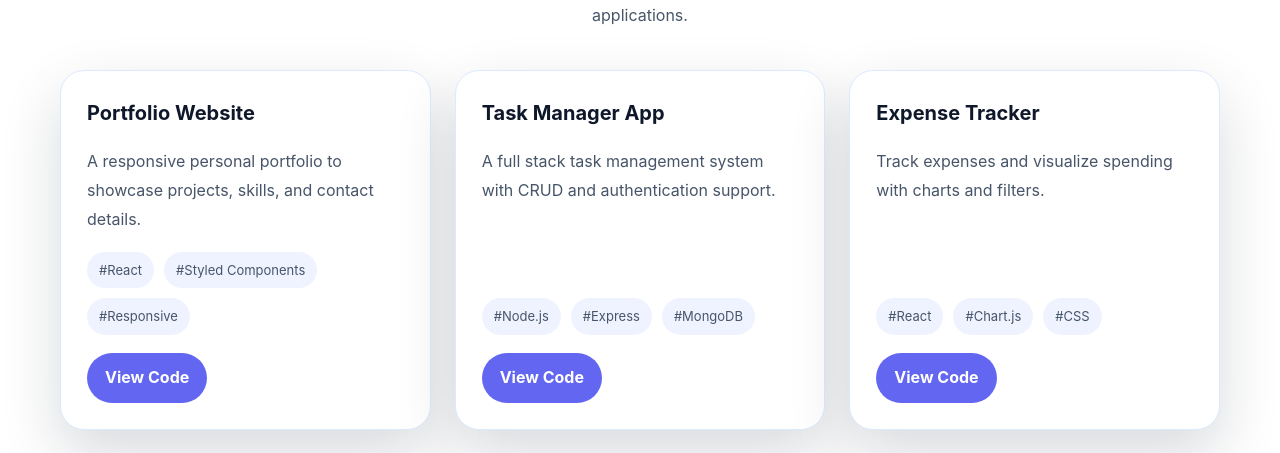
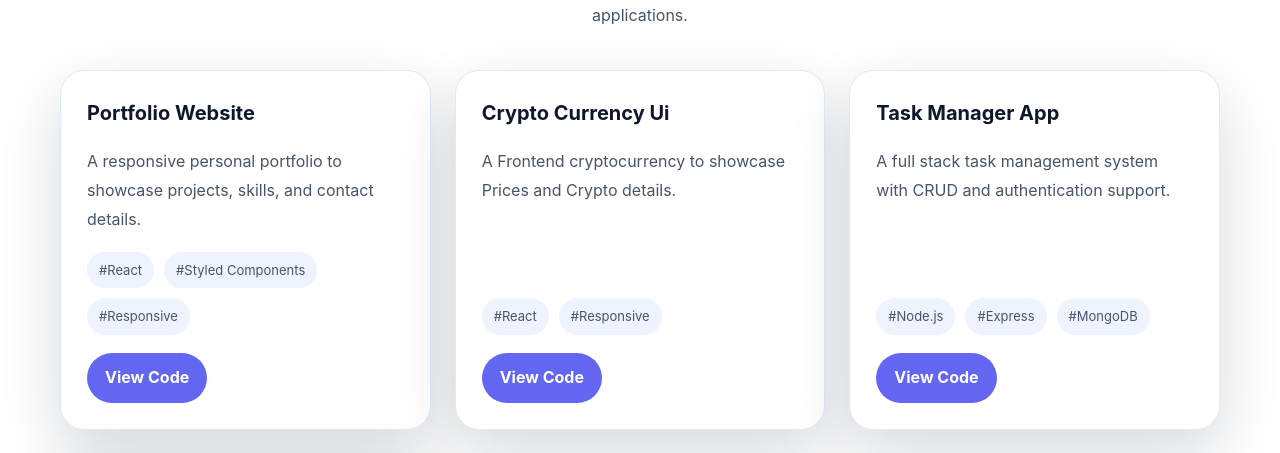
Before and after one commit to Shanmugasrivyshnav/Shanmuga-sri-vyshnav-Portfolio, a React (Create React App) app: page /projects in a window 1280 px wide. Shown: the part 319-772 px from the top of the page. Built offline with nearby package versions, Linux system fonts and the light colour scheme.

Commit message:
add github link and some project links

```diff
--- a/src/Components/Projects/project.js
+++ b/src/Components/Projects/project.js
@@ -19,7 +19,15 @@ const projectList = [
     description:
       "A responsive personal portfolio to showcase projects, skills, and contact details.",
     tags: ["React", "Styled Components", "Responsive"],
-    github: "https://github.com/Shanmugasrivyshnav/portfolio-website",
+    github:
+      "https://github.com/Shanmugasrivyshnav/Shanmuga-sri-vyshnav-Portfolio",
+  },
+  {
+    title: "Crypto Currency Ui",
+    description:
+      "A Frontend cryptocurrency to showcase  Prices and Crypto details.",
+    tags: ["React", "Responsive"],
+    github: "https://github.com/Shanmugasrivyshnav/cryptocurrency-ui-React-",
   },
   {
     title: "Task Manager App",
```
